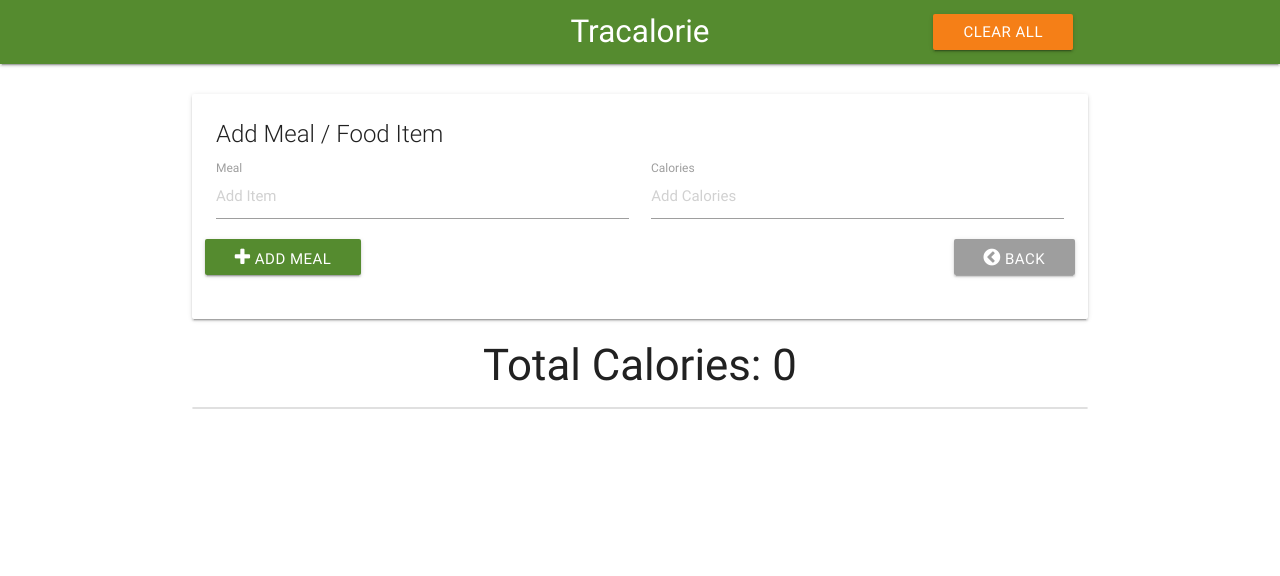
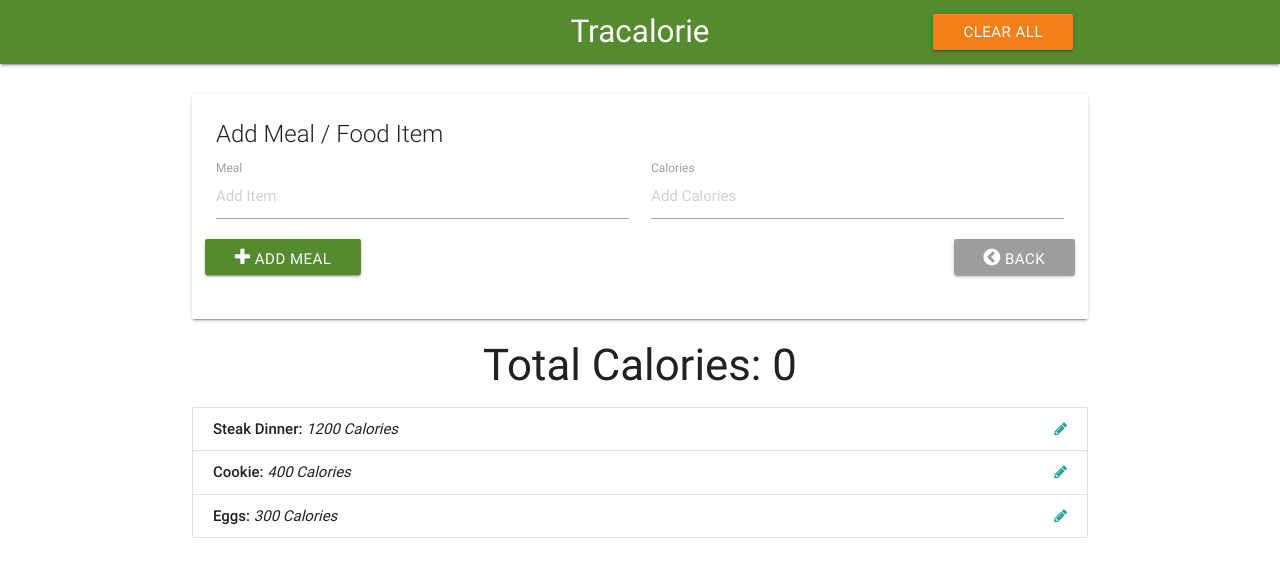
Before and after one commit to AndriiChemerys/tracalorie_app, a plain HTML site: page index.html in a window 1280 px wide. Drawn offline with nearby package versions, Linux system fonts and the light colour scheme.

Commit message:
Get & Populate Items

```diff
--- a/app.js
+++ b/app.js
@@ -32,6 +32,9 @@ const ItemCtrl = (function () {
     }
 
     return {
+        getItems: function () {
+            return data.items;
+        },
         logData: function () {
             return data;
         }
@@ -40,10 +43,27 @@ const ItemCtrl = (function () {
 
 // UI Controller
 const UICtrl = (function () {
+    const UISelectors = {
+        itemList: '#item-list'
+    }
 
     // Public methods
     return {
+        populateItemList: function (items) {
+            let html = "";
 
+            items.forEach(function (item) {
+                html += `<li class="collection-item" id="item-${item.id}">
+                <strong>${item.name}: </strong> <em>${item.calories} Calories</em>
+                <a href="#" class="secondary-content">
+                  <i class="fa fa-pencil"></i>
+                </a>
+              </li>`;
+            });
+
+            // Insert list items
+            document.querySelector(UISelectors.itemList).innerHTML = html;
+        }
     }
 })();
 
@@ -53,7 +73,11 @@ const AppCtrl = (function (ItemCtrl, UICtrl) {
     // Public methods
     return {
         init: function () {
-            console.log('Initializing App...')
+            // Fetch items from data structure
+            const items = ItemCtrl.getItems();
+
+            // Populate list with items
+            UICtrl.populateItemList(items);
         }
     }
 
```
Also changed, not shown: index.html (+3 -3 lines).
